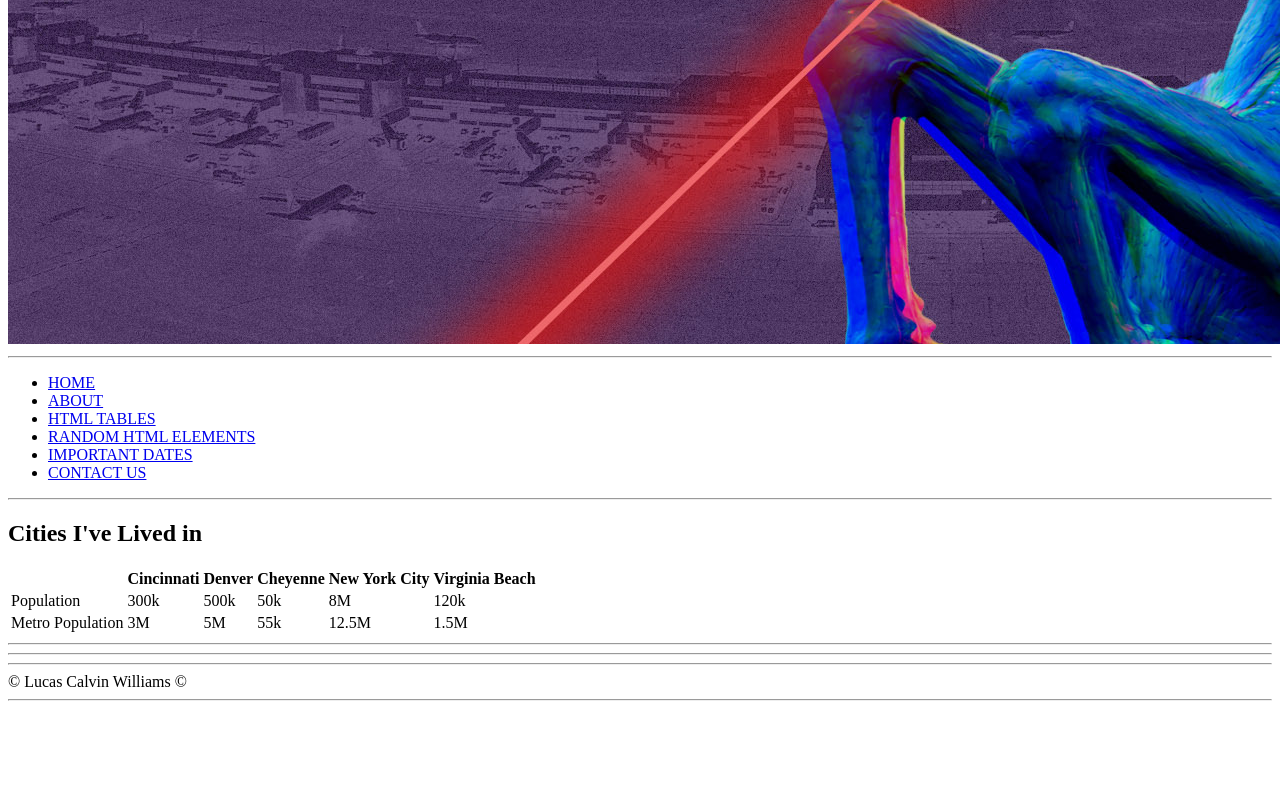
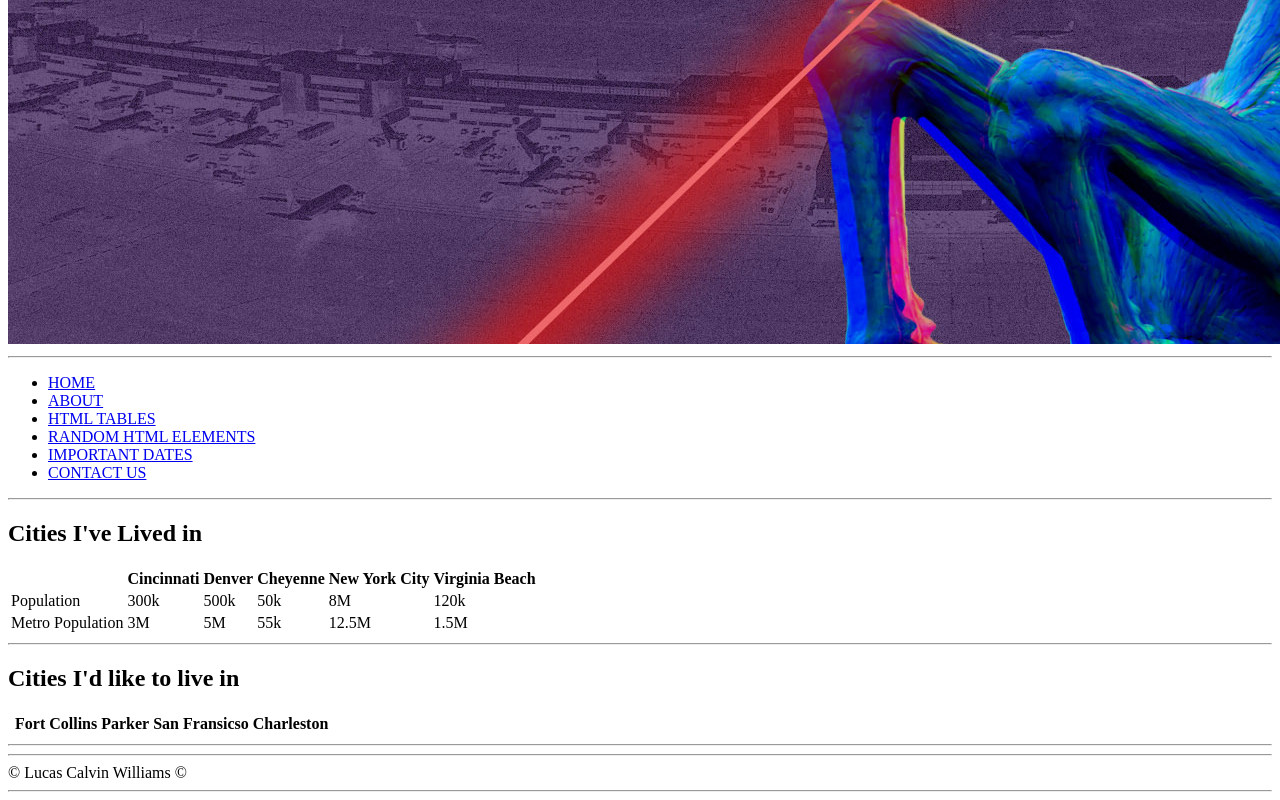
Before and after one commit to OperationNorthwoods/EgotisticalGiraffe, a plain HTML site: page tables.html in a window 1280 px wide. Shown: the part 564-1364 px from the top of the page. Before the commit the page ends 1273 px from the top, so only its background shows below. Drawn offline with Linux system fonts and the light colour scheme.

Commit message:
messing about nothin substantial

```diff
--- a/tables.html
+++ b/tables.html
@@ -57,7 +57,17 @@
         </section>
         <hr>
         <section>
-
+            <h2>Cities I'd like to live in</h2>
+            <table>
+                <tr>
+                    <th></th>
+                    <th>Fort Collins</th>
+                    <th>Parker</th>
+                    <th>San Fransicso</th>
+                    <th>Charleston</th>
+                    <th></th>
+                </tr>
+            </table>
         </section>
         <hr>
     </main>
```
